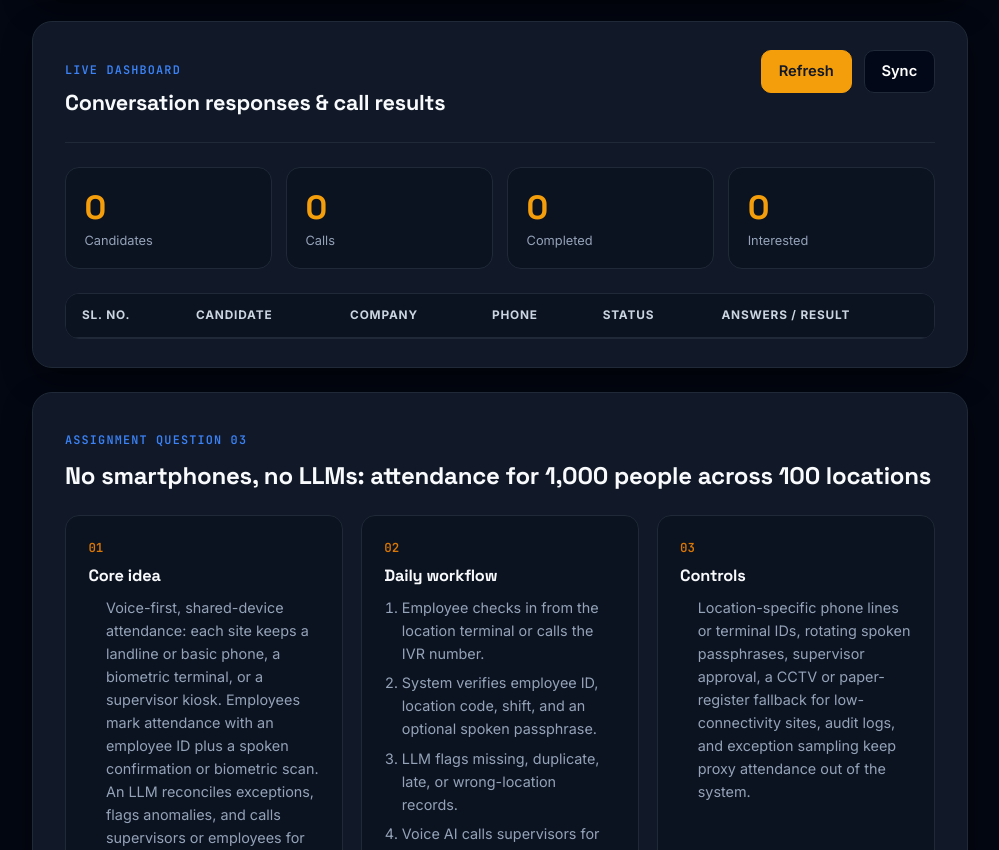
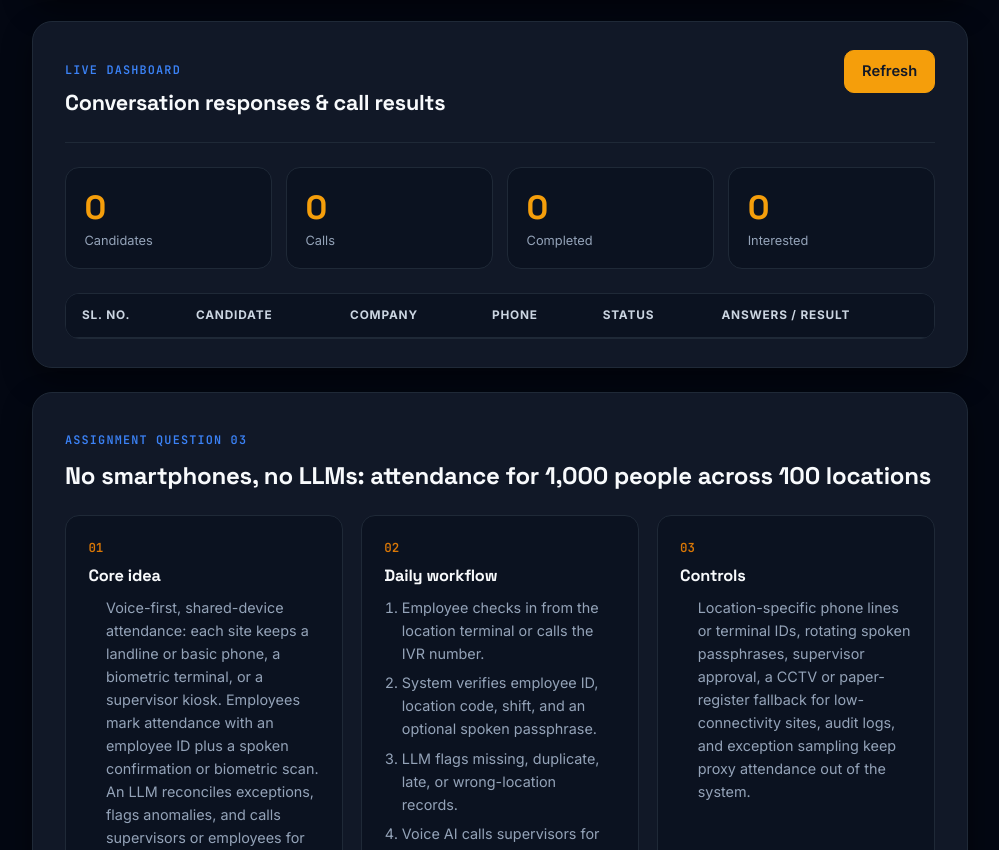
Before and after one commit to VinodPatgar02/Voice-Agents, a website: page public/index.html in a window 1280 px wide. Shown: the part 2034-2884 px from the top of the page, without its empty margins (276-1275 px from the left). Drawn offline with Linux system fonts and the light colour scheme; no server answers.

Commit message:
Automaic sync
Removed the 'Sync' button from the button row.

```diff
--- a/public/index.html
+++ b/public/index.html
@@ -149,7 +149,6 @@
             </div>
             <div class="button-row">
               <button id="refreshDashboardBtn" class="primary">Refresh</button>
-              <button id="syncCallsBtn">Sync</button>
             </div>
           </div>
           <div class="stats">
```
